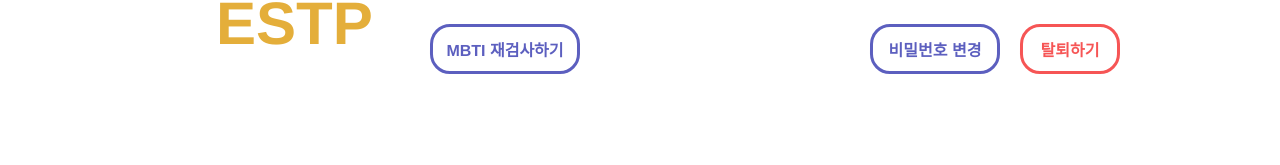
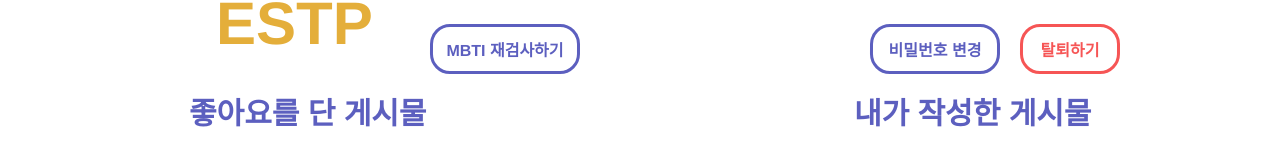
Before and after one commit to MBTogether/MBT_Frontend, a React (Create React App) app: page /my-page in a window 1280 px wide. Shown: the part 471-636 px from the top of the page. Built offline with nearby package versions, Linux system fonts and the light colour scheme.

Commit message:
📑 퍼블리싱

```diff
--- a/src/components/myPage/MyPage.js
+++ b/src/components/myPage/MyPage.js
@@ -2,12 +2,17 @@ import React from "react";
 import * as S from "./style";
 import Header from "../common/header/Header";
 import ProFileWrapper from "./profileWrapper/ProFileWrapper";
+import ListConatiner from "./myPageList/ListContainer";
 
 const MyPage = () => {
   return (
     <>
       <Header />
       <ProFileWrapper />
+      <S.listWrapper>
+        <ListConatiner title="좋아요를 단 게시물" />
+        <ListConatiner title="내가 작성한 게시물" />
+      </S.listWrapper>
     </>
   );
 };
--- a/src/components/myPage/myPageList/ListContainer.js
+++ b/src/components/myPage/myPageList/ListContainer.js
@@ -1,12 +1,12 @@
 import React from "react";
 import * as S from "./style";
 
-const ListContainer = () => {
-  const like = "좋아요를 단 게시물";
+const ListContainer = (props) => {
+  const { title } = props;
+
   return (
     <S.MyPageList>
-      <h1>{like}</h1>
-
+      <h1>{title}</h1>
     </S.MyPageList>
   );
 };
--- a/src/components/myPage/myPageList/style.js
+++ b/src/components/myPage/myPageList/style.js
@@ -2,6 +2,8 @@ import styled from "styled-components";
 
 export const MyPageList = styled.div`
   display: flex;
+  width: 870px;
+  justify-content: center;
   h1 {
     font-size: 30px;
     font-family: "Noto Sans KR", sans-serif;
--- a/src/components/myPage/style.js
+++ b/src/components/myPage/style.js
@@ -1 +1,8 @@
 import styled from "styled-components";
+
+export const listWrapper = styled.div`
+  width: 100%;
+  display: flex;
+  justify-content: center;
+  gap: 50px;
+`;
```
